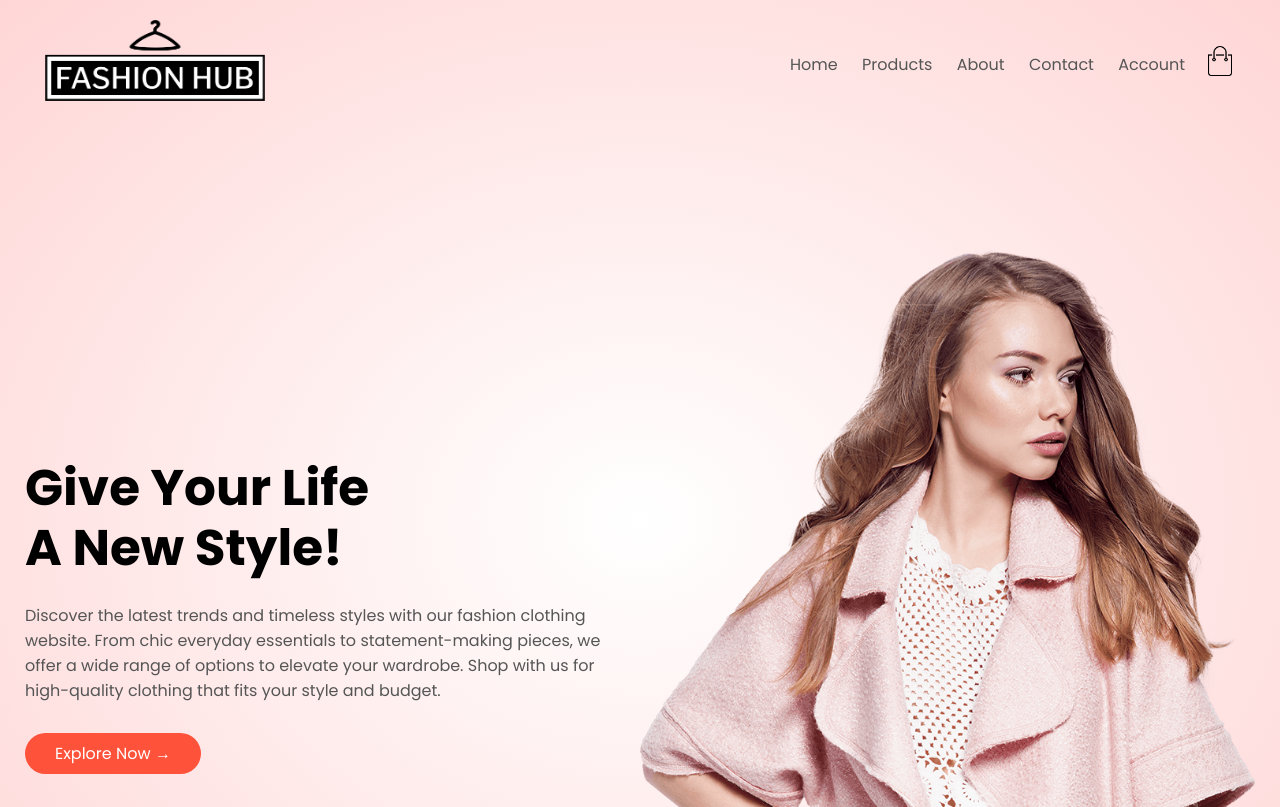
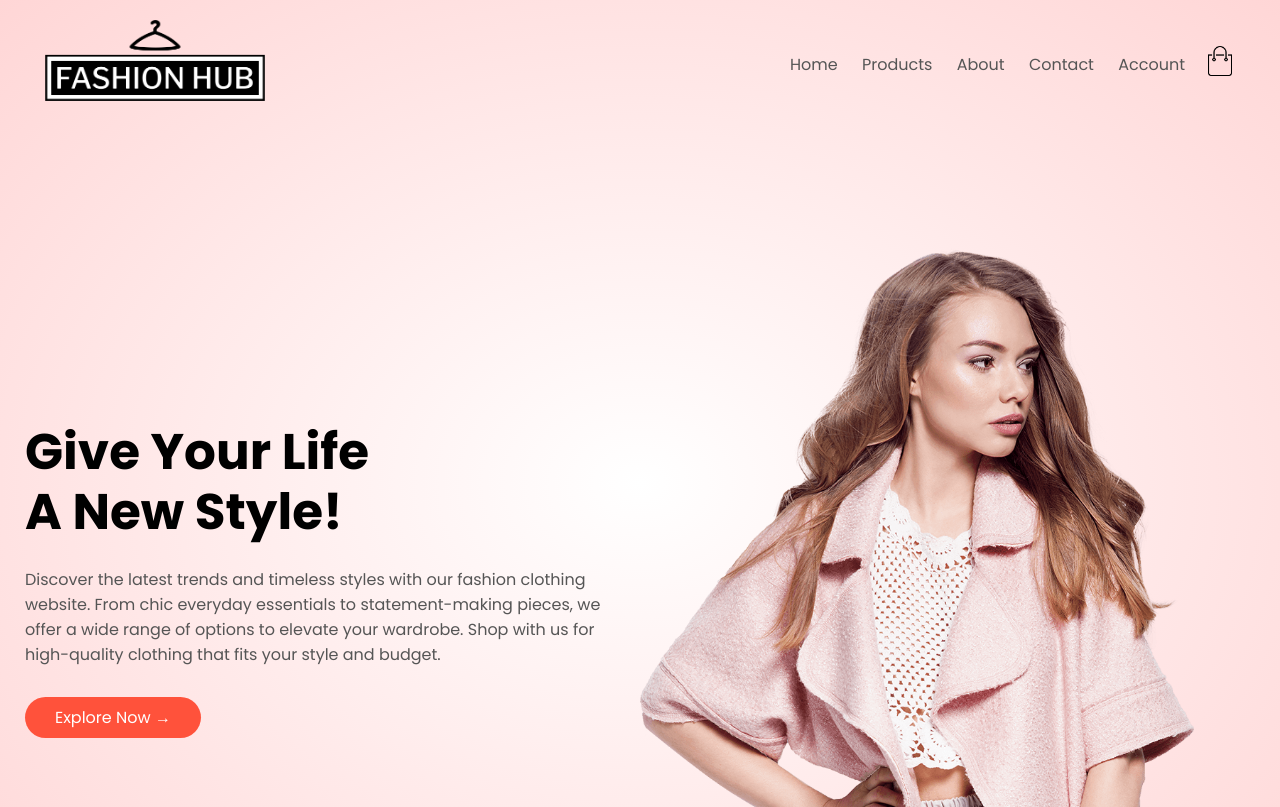
Before and after one commit to kenXraymund/ite291project, a plain HTML site: page index.html in a window 1280 px wide. Shown: the top 807 px of the page. Drawn offline with Linux system fonts and the light colour scheme; files whose address does not match are found by name.

Commit message:
Update style.css

```diff
--- a/style.css
+++ b/style.css
@@ -48,11 +48,11 @@ p{
     min-width: 300px;
 }
 .col-2 img{
-    max: width 100px;
+    max-width:  100px;
     padding: 50px 0;
 }
 .row{
-    display: felx;
+    display: flex;
     align-items: center;
     flex-wrap: wrap;
     justify-content: space-around;
@@ -62,7 +62,7 @@ p{
     min-width: 300px;
 }
 .col-2 img{
-    max-width:100%;
+    max-width:90%;
     padding: 50px 0;
 
 }
@@ -99,6 +99,7 @@ p{
 }
 .col-3 img{
     width: 100%;
+    margin-top: 20px;
 }
 .small-container{
     max-width: 1080px;
@@ -558,7 +559,7 @@ textarea:valid~label{
 .row{
     display: flex;
     align-items: center;
-    justify-content: space-between;
+    justify-content: space-evenly;
 }
 .row .input-group{
     flex-basis: 48%;
```
